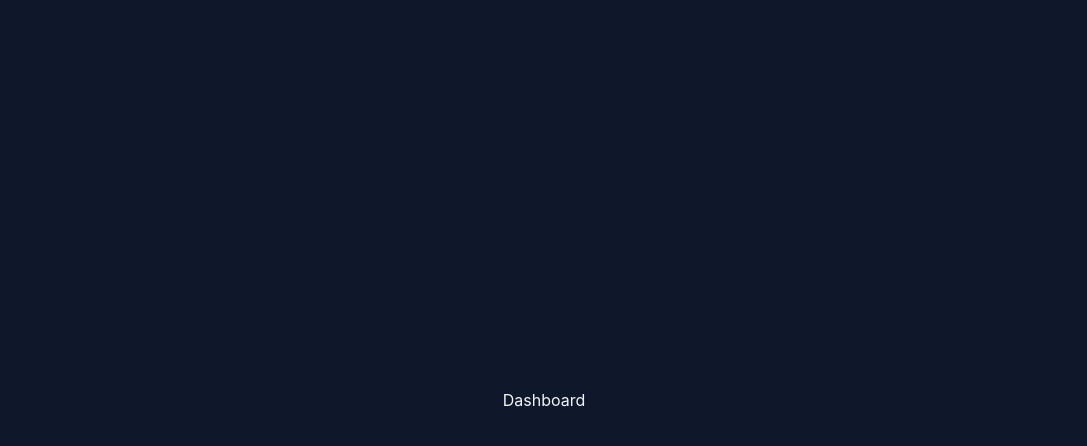
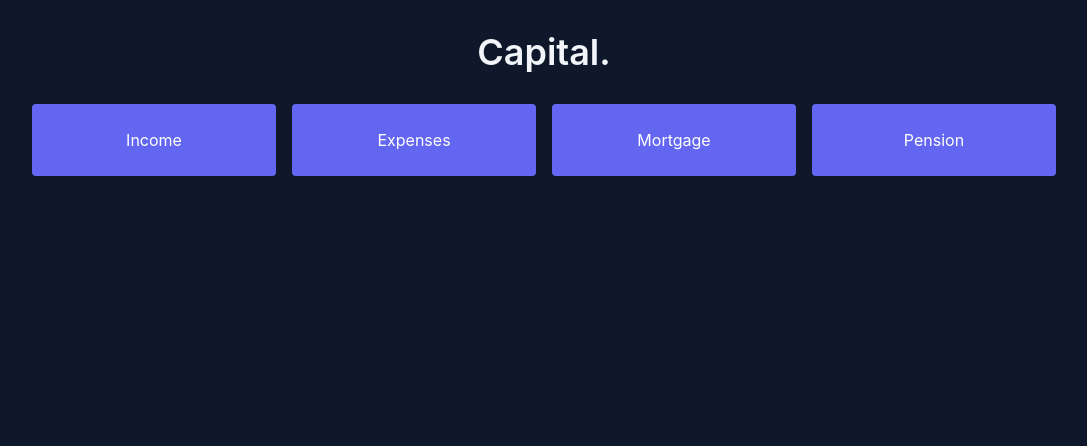
Before and after one commit to MissDavinderKaur/WBS_FINAL_PROJECT, a React (Vite) app in the folder frontend/: page /dashboard in a window 1280 px wide. Shown: the top 446 px of the page, without its empty margins (96-1183 px from the left). Built offline with nearby package versions, Linux system fonts and the light colour scheme.

Commit message:
Dashboard has buttons

```diff
--- a/frontend/src/App.tsx
+++ b/frontend/src/App.tsx
@@ -1,6 +1,7 @@
 import React from 'react'
 import { Routes, Route, useNavigate } from 'react-router-dom'
 import LoginForm from './components/LoginForm'
+import Dashboard from './components/Dashboard'
 
 const Home = () => {
   const navigate = useNavigate()
@@ -21,7 +22,7 @@ const App: React.FC = () => (
   <Routes>
     <Route path="/" element={<Home />} />
     <Route path="/login" element={<LoginForm />} />
-    <Route path="/dashboard" element={<div className="min-h-screen flex items-center justify-center text-slate-100">Dashboard</div>} />
+    <Route path="/dashboard" element={<Dashboard />} />
   </Routes>
 )
 
--- /dev/null
+++ b/frontend/src/components/Dashboard.tsx
@@ -0,0 +1,18 @@
+import React from 'react'
+
+const Dashboard = () => (
+  <main className="min-h-screen flex flex-col items-center justify-start p-8">
+    <h1 className="text-4xl font-semibold text-slate-100 mb-8 text-center">Capital.</h1>
+
+    <div className="w-full max-w-5xl mx-auto">
+      <div className="grid gap-4 grid-cols-1 md:grid-cols-2 lg:grid-cols-4">
+        <button className="btn-primary py-6">Income</button>
+        <button className="btn-primary py-6">Expenses</button>
+        <button className="btn-primary py-6">Mortgage</button>
+        <button className="btn-primary py-6">Pension</button>
+      </div>
+    </div>
+  </main>
+)
+
+export default Dashboard
```
